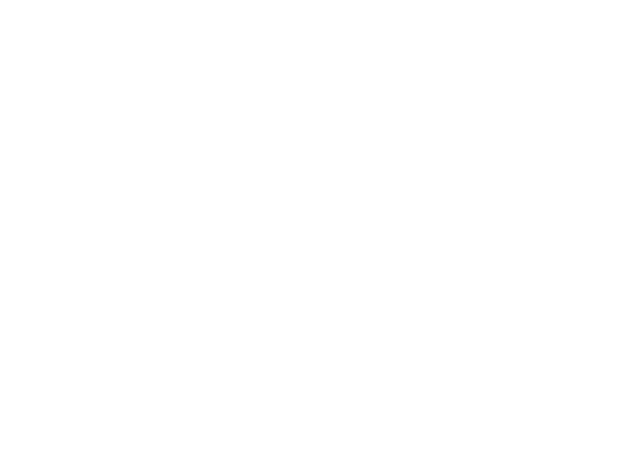
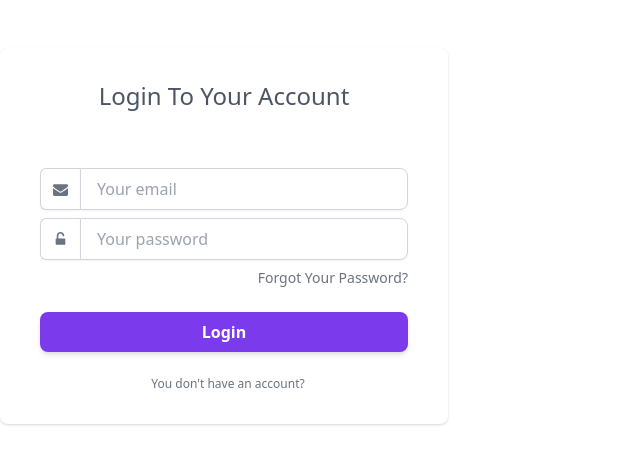
Before and after one commit to AlessioChen/VueJs-Eccomerce, a Vue app: page /cart#/login in a window 1280 px wide. Before the commit this address had no page. Shown: the top 464 px of the page, without its empty margins (0-640 px from the left). Built offline with nearby package versions, Linux system fonts and the light colour scheme.

Commit message:
add login and logout system

```diff
--- a/src/components/Nav.vue
+++ b/src/components/Nav.vue
@@ -13,11 +13,13 @@
           </svg>
         </router-link>
 
-        <router-link  :to="{ name: 'Home' }" class="pl-3 inline-block no-underline hover:text-black">
+        <router-link :to="{ name: 'Home' }" class="pl-3 inline-block no-underline hover:text-black">
           <svg class="h-8 w-10 fill-current hover:text-black" xmlns="http://www.w3.org/2000/svg" width="24" height="24" viewBox="0 0 24 24">
             <path d="M10,18c1.846,0,3.543-0.635,4.897-1.688l4.396,4.396l1.414-1.414l-4.396-4.396C17.365,13.543,18,11.846,18,10 c0-4.411-3.589-8-8-8s-8,3.589-8,8S5.589,18,10,18z M10,4c3.309,0,6,2.691,6,6s-2.691,6-6,6s-6-2.691-6-6S6.691,4,10,4z" />
           </svg>
         </router-link>
+
+        <a v-if="isLoggedIn" @click="logout" href="#" class="pl-3 inline-block no-underline hover:text-black">Logout</a>
       </div>
     </div>
   </nav>
@@ -29,9 +31,14 @@ import { useRouter } from "vue-router";
 import { useStore } from "vuex";
 
 const store = useStore();
-const cartItemCount = computed(() => store.getters['cart/cartItemCount']);
+const router = useRouter();
 
+const cartItemCount = computed(() => store.getters["cart/cartItemCount"]);
+const logout = () => {
+  store.dispatch("auth/logout")
+  .then(() => {
+    router.push("/login");
+  });
+};
+const isLoggedIn = computed(() => store.getters["auth/isLoggedIn"]);
 </script>
-
-<style>
-</style>
--- a/src/router/index.js
+++ b/src/router/index.js
@@ -1,27 +1,34 @@
-import { createRouter, createWebHashHistory } from 'vue-router'
-import Home from '../views/Home.vue'
+import { createRouter, createWebHashHistory } from 'vue-router';
+import Home from '../views/Home.vue';
+import Login from '../views/Login.vue';
+import Cart from '../views/Cart.vue';
+import { useStore } from "vuex";
+import store from "../store/index";
 
 const routes = [
-  {
-    path: '/',
-    name: 'Home',
-    component: Home
-  },
-  {
-    path: '/cart',
-    name: 'Cart',
-    // route level code-splitting
-    // this generates a separate chunk (about.[hash].js) for this route
-    // which is lazy-loaded when the route is visited.
-    component: function () {
-      return import(/* webpackChunkName: "about" */ '../views/Cart.vue')
-    }
-  }
-]
+  { path: '/', name: 'Home', component: Home, meta: { requiredAuth: true } },
+  { path: "/login", name: 'Login', component: Login },
+  { path: '/cart', name: 'Cart', component: Cart, meta: { requiredAuth: true } }
+];
 
 const router = createRouter({
   history: createWebHashHistory(),
   routes
 })
 
+
+
+router.beforeEach((to, from, next) => {
+
+  if (to.matched.some(record => record.meta.requiredAuth)) {
+    if (store.getters['auth/isLoggedIn']) {
+      next();
+      return;
+    }
+
+    next("/login");
+  } else {
+    next();
+  }
+})
 export default router
--- a/src/store/index.js
+++ b/src/store/index.js
@@ -1,10 +1,12 @@
 import { createStore } from "vuex";
 import products from './modules/products';
 import cart from './modules/cart';
+import auth from './modules/auth';
 import createPersistedState from "vuex-persistedstate";
 
 export default createStore({
     modules: {
+        auth,
         products,
         cart
     },
--- /dev/null
+++ b/src/store/modules/auth.js
@@ -0,0 +1,79 @@
+const LOGIN = "LOGIN";
+const LOGIN_SUCCESS = "LOGIN_SUCCESS";
+const LOGOUT = "LOGOUT";
+const AUTH_ERROR = "AUTH_ERROR";
+
+// initial state
+const state = {
+  status: "",
+  token: localStorage.getItem("token") || "",
+  user: {}
+}
+
+// getters
+const getters = {
+  isLoggedIn: state => !!state.token,
+  authStatus: state => state.status
+}
+
+// actions
+const actions = {
+
+  login: ({ commit }, creds) => {
+    commit(LOGIN);
+
+    return new Promise(resolve => {
+      setTimeout(() => {
+        if (creds.email.value == "user@user.it" && creds.password.value == "user") {
+          let token = "JWT";
+          let user = {
+            name: creds.email,
+            password: creds.password
+          }
+          localStorage.setItem("token", token);
+          commit("LOGIN_SUCCESS", { token: token, user: user });
+        } else {
+          commit("AUTH_ERROR");
+          localStorage.removeItem("token");
+        }
+
+        resolve();
+      }, 1000);
+    });
+  },
+
+  logout: ({ commit }) => {
+    commit(LOGOUT);
+    localStorage.removeItem("token");
+  }
+
+}
+
+// mutations
+const mutations = {
+  [LOGIN](state) {
+    state.status = 'pending';
+  },
+
+  [LOGIN_SUCCESS](state, data) {
+    state.status = "success";
+    state.token = data.token;
+    state.user = data.user;
+  },
+  [AUTH_ERROR](state) {
+    state.status = "error";
+  },
+  [LOGOUT](state) {
+    state.status = " ";
+    state.token = "";
+  }
+
+}
+
+export default {
+  namespaced: true,
+  state,
+  getters,
+  actions,
+  mutations
+}
--- /dev/null
+++ b/src/views/Login.vue
@@ -0,0 +1,80 @@
+<template>
+
+  <div class="flex flex-col w-full max-w-md px-4 py-8 bg-white rounded-lg shadow dark:bg-gray-800 sm:px-6 md:px-8 lg:px-10">
+    <div class="self-center mb-6 text-xl font-light text-gray-600 sm:text-2xl dark:text-white">
+      Login To Your Account
+    </div>
+    <div class="mt-8">
+      <form @submit.prevent="login({email, password})">
+        <div class="flex flex-col mb-2">
+          <div class="flex relative ">
+            <span class="rounded-l-md inline-flex  items-center px-3 border-t bg-white border-l border-b  border-gray-300 text-gray-500 shadow-sm text-sm">
+              <svg width="15" height="15" fill="currentColor" viewBox="0 0 1792 1792" xmlns="http://www.w3.org/2000/svg">
+                <path d="M1792 710v794q0 66-47 113t-113 47h-1472q-66 0-113-47t-47-113v-794q44 49 101 87 362 246 497 345 57 42 92.5 65.5t94.5 48 110 24.5h2q51 0 110-24.5t94.5-48 92.5-65.5q170-123 498-345 57-39 100-87zm0-294q0 79-49 151t-122 123q-376 261-468 325-10 7-42.5 30.5t-54 38-52 32.5-57.5 27-50 9h-2q-23 0-50-9t-57.5-27-52-32.5-54-38-42.5-30.5q-91-64-262-182.5t-205-142.5q-62-42-117-115.5t-55-136.5q0-78 41.5-130t118.5-52h1472q65 0 112.5 47t47.5 113z">
+                </path>
+              </svg>
+            </span>
+            <input v-model="email" type="text" id="sign-in-email" class=" rounded-r-lg flex-1 appearance-none border border-gray-300 w-full py-2 px-4 bg-white text-gray-700 placeholder-gray-400 shadow-sm text-base focus:outline-none focus:ring-2 focus:ring-purple-600 focus:border-transparent" placeholder="Your email" />
+          </div>
+        </div>
+        <div class="flex flex-col mb-6">
+          <div class="flex relative ">
+            <span class="rounded-l-md inline-flex  items-center px-3 border-t bg-white border-l border-b  border-gray-300 text-gray-500 shadow-sm text-sm">
+              <svg width="15" height="15" fill="currentColor" viewBox="0 0 1792 1792" xmlns="http://www.w3.org/2000/svg">
+                <path d="M1376 768q40 0 68 28t28 68v576q0 40-28 68t-68 28h-960q-40 0-68-28t-28-68v-576q0-40 28-68t68-28h32v-320q0-185 131.5-316.5t316.5-131.5 316.5 131.5 131.5 316.5q0 26-19 45t-45 19h-64q-26 0-45-19t-19-45q0-106-75-181t-181-75-181 75-75 181v320h736z">
+                </path>
+              </svg>
+            </span>
+            <input v-model="password" type="password" id="sign-in-email" class=" rounded-r-lg flex-1 appearance-none border border-gray-300 w-full py-2 px-4 bg-white text-gray-700 placeholder-gray-400 shadow-sm text-base focus:outline-none focus:ring-2 focus:ring-purple-600 focus:border-transparent" placeholder="Your password" />
+          </div>
+        </div>
+        <div class="flex items-center mb-6 -mt-4">
+          <div class="flex ml-auto">
+            <a href="#" class="inline-flex text-xs font-thin text-gray-500 sm:text-sm dark:text-gray-100 hover:text-gray-700 dark:hover:text-white">
+              Forgot Your Password?
+            </a>
+          </div>
+        </div>
+        <div class="flex w-full">
+          <button type="submit" class="py-2 px-4  bg-purple-600 hover:bg-purple-700 focus:ring-purple-500 focus:ring-offset-purple-200 text-white w-full transition ease-in duration-200 text-center text-base font-semibold shadow-md focus:outline-none focus:ring-2 focus:ring-offset-2  rounded-lg ">
+            Login
+          </button>
+        </div>
+      </form>
+    </div>
+    <div class="flex items-center justify-center mt-6">
+      <a href="#" target="_blank" class="inline-flex items-center text-xs font-thin text-center text-gray-500 hover:text-gray-700 dark:text-gray-100 dark:hover:text-white">
+        <span class="ml-2">
+          You don&#x27;t have an account?
+        </span>
+      </a>
+    </div>
+  </div>
+
+</template>
+
+<script setup>
+import { ref } from "@vue/reactivity";
+import { useRouter } from "vue-router";
+import { useStore } from "vuex";
+
+const email = ref("");
+const password = ref("");
+const store = useStore();
+const router = useRouter();
+
+const login = () => {
+  store
+    .dispatch("auth/login", {
+      email: email,
+      password: password,
+    })
+    .then(() => {
+      console.log(store.getters['auth/isLoggedIn']);
+      router.push("/");
+    });
+};
+</script>
+
+<style>
+</style>
```
